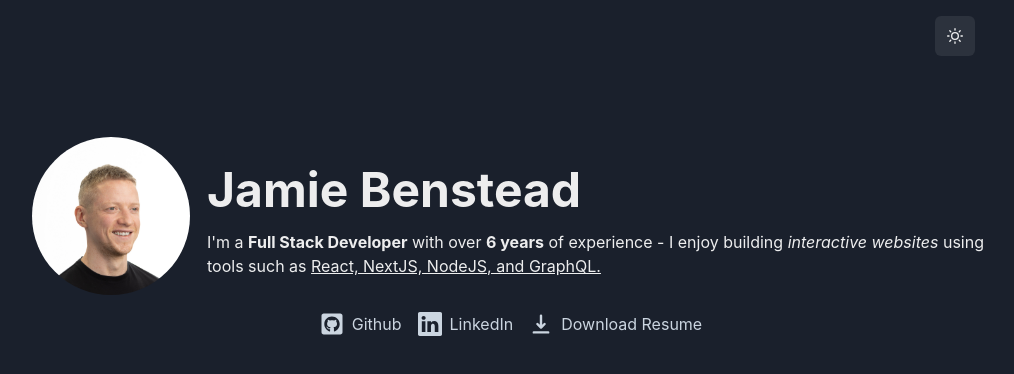
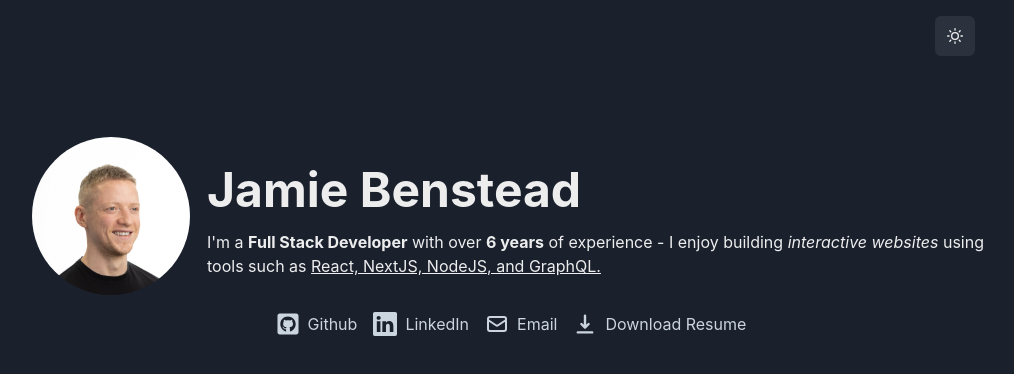
Before and after one commit to jamiebenstead/online-resume, a React (Create React App) app: page / in a window 1280 px wide. Shown: the top 374 px of the page, without its empty margins (129-1143 px from the left). Built offline with nearby package versions, Linux system fonts and the light colour scheme.

Commit message:
Add email link

```diff
--- a/src/components/Header.tsx
+++ b/src/components/Header.tsx
@@ -12,7 +12,7 @@ import {
   useColorModeValue,
 } from "@chakra-ui/react";
 import { SunIcon, MoonIcon } from "@chakra-ui/icons";
-import { HiDownload } from "react-icons/hi";
+import { HiDownload, HiOutlineMail } from "react-icons/hi";
 import { FaGithubSquare } from "react-icons/fa";
 import { BsLinkedin } from "react-icons/bs";
 
@@ -105,6 +105,20 @@ const Header = () => {
 
         <HStack
           as="a"
+          href="mailto:jamie.benstead@gmail.com"
+          download={true}
+          sx={{
+            transition: "transform 0.2s, color 0.2s",
+            color: hoverColor,
+            _hover: { transform: "scale(1.1)", color: hoverColor },
+          }}
+        >
+          <Icon as={HiOutlineMail} boxSize="6" />
+          <Text>Email</Text>
+        </HStack>
+
+        <HStack
+          as="a"
           href="/CV.pdf"
           download={true}
           sx={{
```
